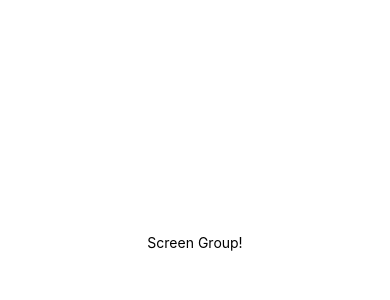
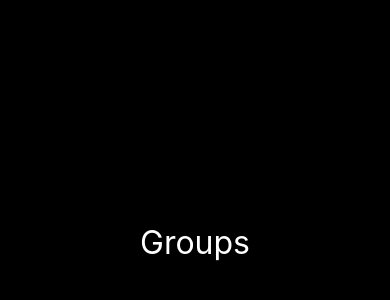
Before and after one commit to gustavo2892/igniteteams-react-native, a React Native app: screen / in a window 390 px wide. Shown: the part 180-480 px from the top of the page. Built offline with nearby package versions, Linux system fonts and the light colour scheme.

Commit message:
Add styled-components

```diff
--- a/package.json
+++ b/package.json
@@ -14,12 +14,15 @@
     "react": "18.0.0",
     "react-dom": "18.0.0",
     "react-native": "0.69.5",
-    "react-native-web": "~0.18.7"
+    "react-native-web": "~0.18.7",
+    "styled-components": "^5.3.5"
   },
   "devDependencies": {
     "@babel/core": "^7.12.9",
     "@types/react": "~18.0.14",
     "@types/react-native": "~0.69.1",
+    "@types/styled-components": "^5.1.26",
+    "@types/styled-components-react-native": "^5.1.3",
     "babel-plugin-module-resolver": "^4.1.0",
     "typescript": "~4.3.5"
   },
--- a/src/screens/Groups/index.tsx
+++ b/src/screens/Groups/index.tsx
@@ -1,18 +1,11 @@
-import { StyleSheet, Text, View } from 'react-native';
+import { Container, Title } from './styles';
 
 export function Groups() {
   return (
-    <View style={styles.container}>
-      <Text>Screen Group!</Text>
-    </View>
+    <Container>
+      <Title>
+        Groups
+      </Title>
+    </Container>
   );
-}
-
-const styles = StyleSheet.create({
-  container: {
-    flex: 1,
-    backgroundColor: '#fff',
-    alignItems: 'center',
-    justifyContent: 'center',
-  },
-});
+};
--- /dev/null
+++ b/src/screens/Groups/styles.ts
@@ -0,0 +1,13 @@
+import styled from 'styled-components/native';
+
+export const Container = styled.View`
+  flex: 1;
+  background-color: #000;
+  align-items: center;
+  justify-content: center;
+`;
+
+export const Title = styled.Text`
+  color: #FFF;
+  font-size: 32px;
+`;
```
Also changed, not shown: 1 other file (tests, documents, lock files or other folders).
